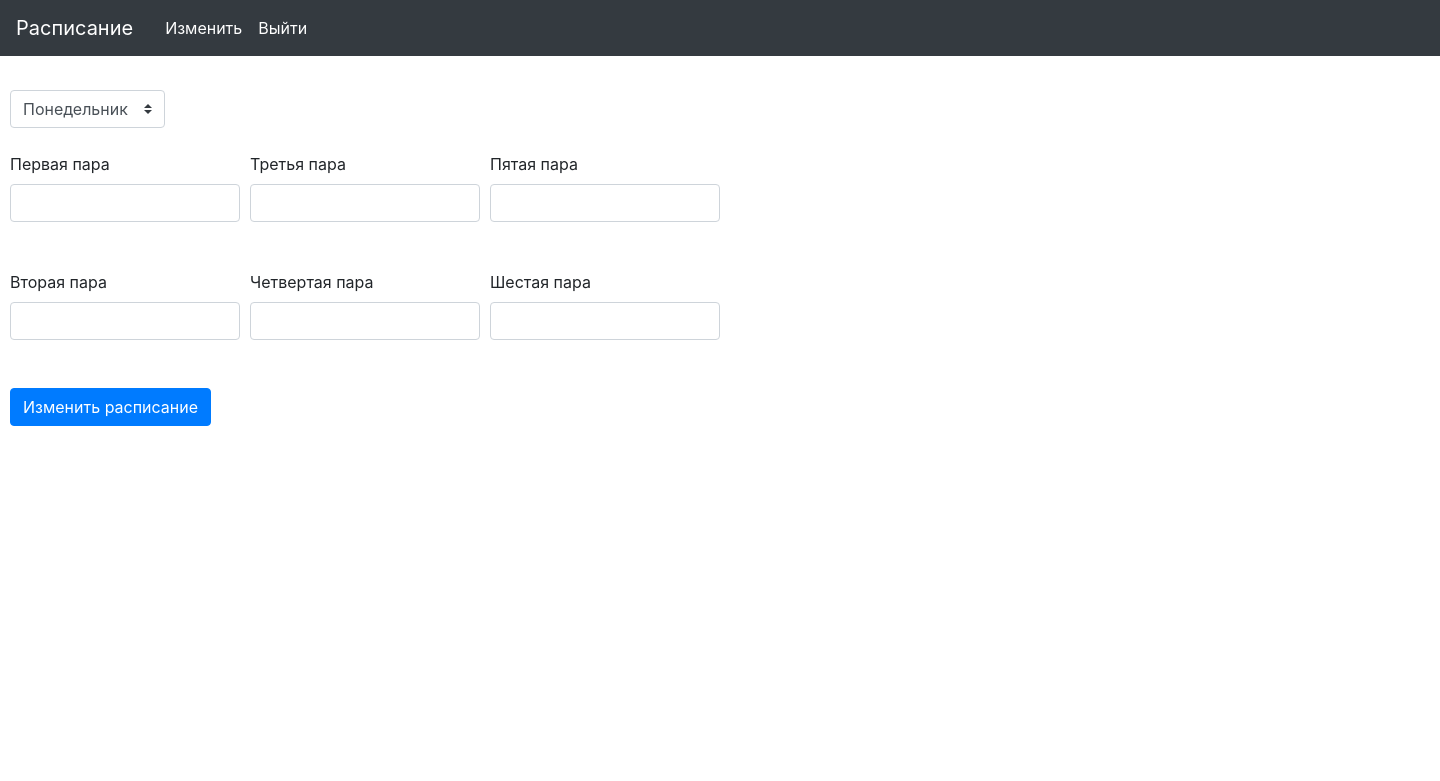
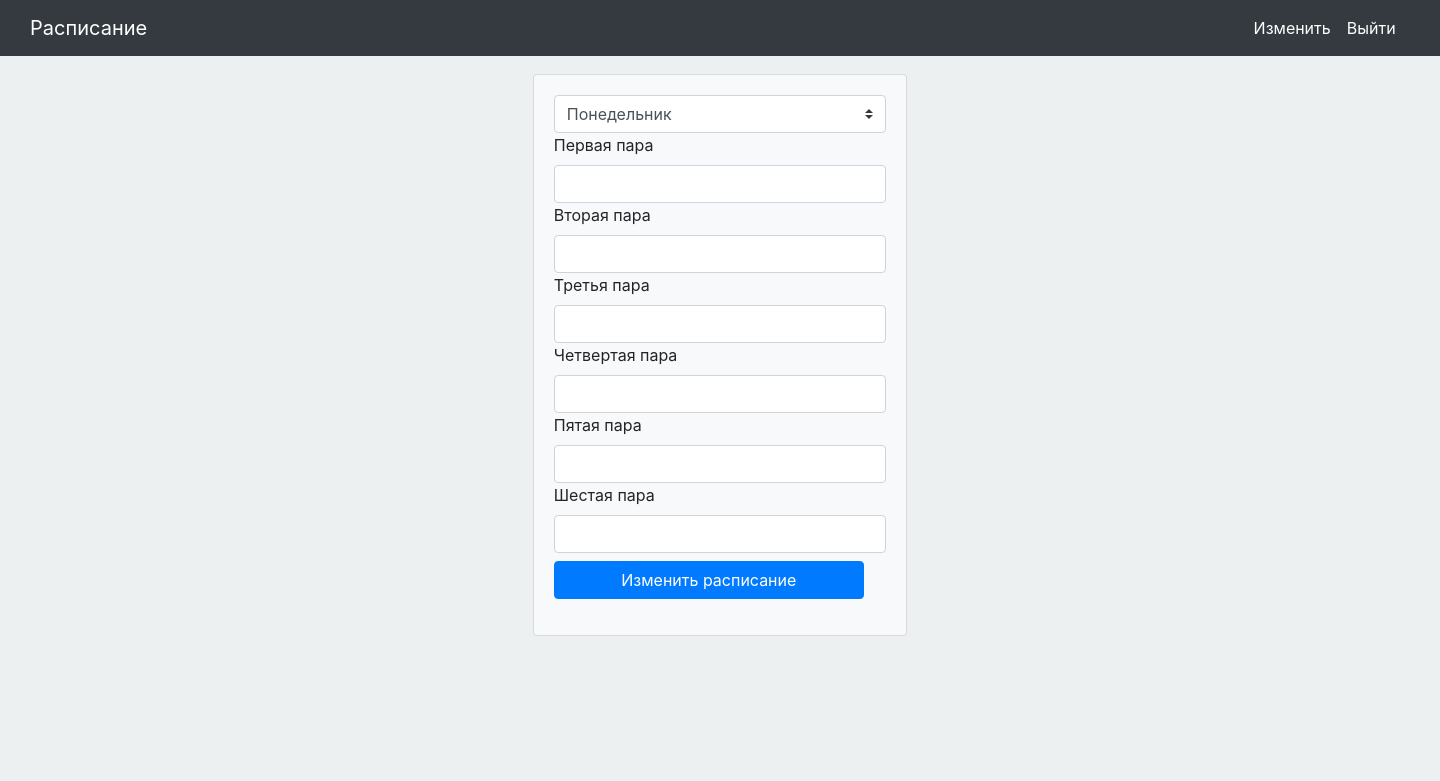
Before and after one commit to psyduck31/master, a Flask app: page /edit in a window 1440 px wide. Shown: the top 781 px of the page. Run offline with Flask 2, Linux system fonts and the light colour scheme; a user stored in the database is signed in; some libraries are stand-ins or nearby versions.

Commit message:
Add files via upload

```diff
--- a/fl_ask/flask_project/templates/day.html
+++ b/fl_ask/flask_project/templates/day.html
@@ -2,8 +2,8 @@
 {% block content %}
 {% for data in all_rows %}
 <div class="card-deck d-inline-block", style="margin-top: 20px; margin-right: 0px; margin-left: 12px">
-	<div class="card text-white bg-dark mb-3" style="width: 14rem; height: 20rem;">
-		<div class="card-header">{{ data[0] }}</div>
+	<div class="card mb-3 text-white bg-dark" style="width: 14rem; height: 20rem">
+		<div class="card-header" style="font-weight: bold;">{{ data[0] }}</div>
   		<div class="card-body">
   			<p class="card-text">{{ data[1] }}</p>
   			<p class="card-text">{{ data[2] }}</p>
--- a/fl_ask/flask_project/templates/edit.html
+++ b/fl_ask/flask_project/templates/edit.html
@@ -1,41 +1,30 @@
 {% extends "layout.html" %}
 {% block content %}
-<div class="mt-0">
-<form method="POST", style="margin-left: 10px; margin-top: 10px">
+<div class="card w-10 text-black bg-light", style="margin: 18px 37%;">
+    <div class="card-body">
+        <form method="post">
             {{ form.hidden_tag() }}
-	<div class="form-row align-items-center">
-		<div class="col-auto my-4">
+        <div class="form-group">
+            <div class="col-md-13 mb-2">
             	{{ form.day(class="custom-select mr-sm-2") }}
-		</div>
-	</div>
-	<div class="form-row">
-		<div class="col-md-2 mb-5">
                 {{ form.day_1.label }}
                 {{ form.day_1(class="form-control") }}
-		</div>
-		<div class="col-md-2 mb-5">
+                {{ form.day_2.label }}
+                {{ form.day_2(class="form-control") }}
                 {{ form.day_3.label }}
                 {{ form.day_3(class="form-control") }}
-		</div>
-		<div class="col-md-2 mb-5">
+                {{ form.day_4.label }}
+                {{ form.day_4(class="form-control") }}
                 {{ form.day_5.label }}
                 {{ form.day_5(class="form-control") }}
-		</div>
-	</div>
-	<div class="form-row">
-		<div class="col-md-2 mb-5">
-			{{ form.day_2.label }}
-			{{ form.day_2(class="form-control") }}
-		</div>
-		<div class="col-md-2 mb-5">
-			{{ form.day_4.label }}
-			{{ form.day_4(class="form-control") }}
-		</div>
-		<div class="col-md-2 mb-5">
                 {{ form.day_6.label }}
                 {{ form.day_6(class="form-control") }}
             </div>
+            <div>
+            {{ form.submit(class="btn btn-primary", style="width:310px") }}
             </div>
-	{{form.submit(class="btn btn-primary")}}
+        </div>
         </form>
+    </div>
+</div>
 {% endblock %}
--- a/fl_ask/flask_project/templates/layout.html
+++ b/fl_ask/flask_project/templates/layout.html
@@ -1,15 +1,15 @@
 <link rel="stylesheet" href="https://stackpath.bootstrapcdn.com/bootstrap/4.1.3/css/bootstrap.min.css" integrity="sha384-MCw98/SFnGE8fJT3GXwEOngsV7Zt27NXFoaoApmYm81iuXoPkFOJwJ8ERdknLPMO" crossorigin="anonymous">
 <link rel="stylesheet" type="text/css" href="{{ url_for('static', filename='style.css') }}">
-<body style=>
+<body style="background-color: #ECF0F1;">
 <nav class="navbar navbar-expand-lg navbar-light bg-dark">
-  <a class="navbar-brand mr-4" style="color:white" href="{{ url_for('home') }}">Расписание</a>
+  <a class="navbar-brand mr-4" style="color:white; margin-left: 1%;" href="{{ url_for('home') }}">Расписание</a>
    <div class="collapse navbar-collapse" id="navbarToggle">
    <div class="navbar-nav">
     {% if current_user.is_authenticated %}
-        <a class="nav-item nav-link" style="color:white" href="{{ url_for('edit') }}">Изменить</a>
+        <a class="nav-item nav-link" style="color:white; margin-left: 680%" href="{{ url_for('edit') }}">Изменить</a>
         <a class="nav-item nav-link" style="color:white" href="{{ url_for('logout') }}">Выйти</a>
     {% else %}
-    	<a class="nav-item nav-link" style="color:white; margin-left: 950px" href="{{ url_for('login') }}">Войти</a>
+    	<a class="nav-item nav-link" style="color:white; margin-left: 422%" href="{{ url_for('login') }}">Войти</a>
 		<a class="nav-item nav-link" style="color:white" href="{{ url_for('registration') }}">Зарегистрироваться</a>
     </div>
     {% endif %}
--- a/fl_ask/flask_project/templates/registration.html
+++ b/fl_ask/flask_project/templates/registration.html
@@ -13,10 +13,9 @@
 </div>
 <div class="card w-25 text-black bg-light", style="margin: 10px 37%;">
     <div class="card-body">
-        <h5 class="card-title" align="center">Войдите в аккаунт!</h5>
         <form method="post">
         {{ form.hidden_tag() }}
-        <div class="form-row", style="margin-left: 10px; margin-top: 10px">
+        <div class="form-row">
             {{ form.username.label }}
             {{ form.username(class="form-control") }}
             {{ form.password.label }}
@@ -26,7 +25,7 @@
             {{ form.email.label }}
             {{ form.email(class="form-control") }}
         </div>
-        {{ form.submit(class="btn btn-primary", style="margin-left: 10px; margin-top: 10px; width: 295px") }}
+        {{ form.submit(class="btn btn-primary", style="margin-left: -5px; margin-top: 10px; width: 310px") }}
         </form>
     </div>
 </div>
```
Also changed, not shown: fl_ask/flask_project/templates/login.html (+6 -5 lines), fl_ask/flask_project/site.db. Lines whose indentation alone changed are shown as unchanged.
